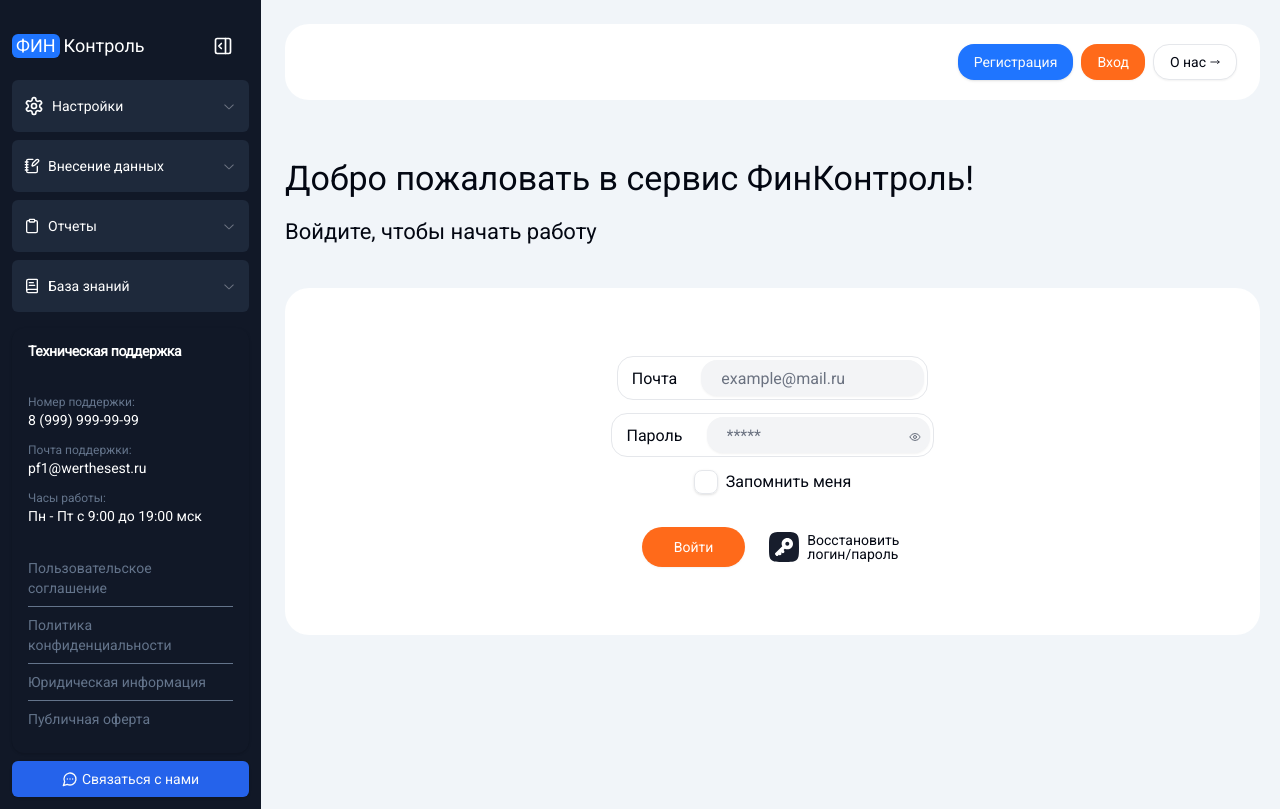
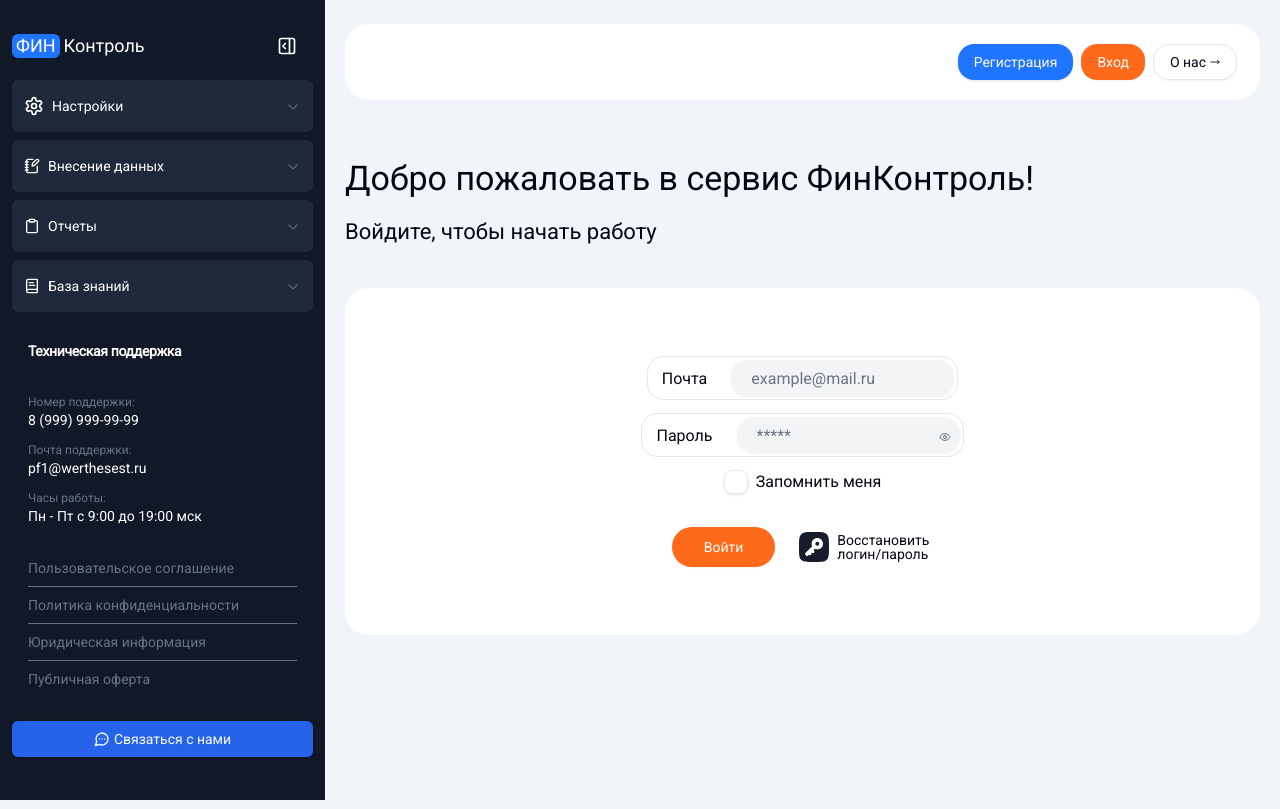
Before and after one commit to edik0101/pofk_frontend, a Next.js app: page /login in a window 1280 px wide. Built offline with nearby package versions, Linux system fonts and the light colour scheme.

Commit message:
fix: fix paths in sibebar, add position fixed

```diff
--- a/src/app/globals.css
+++ b/src/app/globals.css
@@ -40,6 +40,8 @@ body {
     --chart-4: 43 74% 66%;
     --chart-5: 27 87% 67%;
     --radius: 0.5rem;
+    --sidebar-width: 325px;
+    --sidebar-width-collapsed: 85px;
   }
   .dark {
     --background: 224 71.4% 4.1%;
--- a/src/app/layout.tsx
+++ b/src/app/layout.tsx
@@ -1,9 +1,11 @@
+import React from "react";
 import type { Metadata } from "next";
 import { Roboto } from "next/font/google";
 import "./globals.css";
 import SideBar from "@/components/SideBar/SideBar";
 import Header from "@/components/Header/Header";
 import { SideBarProvider } from "@/providers/SideBarContext/SideBarContext";
+import MainContainer from "@/components/MainContainer/MainContainer";
 
 const roboto = Roboto({
   subsets: ["cyrillic"],
@@ -27,10 +29,12 @@ export default function RootLayout({
       >
         <SideBarProvider>
           <SideBar />
-          <div className="w-full px-5 py-6">
-            <Header />
-            <main>{children}</main>
-          </div>
+          <MainContainer>
+            <React.Fragment>
+              <Header />
+              <main>{children}</main>
+            </React.Fragment>
+          </MainContainer>
         </SideBarProvider>
       </body>
     </html>
--- /dev/null
+++ b/src/components/MainContainer/MainContainer.tsx
@@ -0,0 +1,19 @@
+"use client";
+
+import { useSideBar } from "@/providers/SideBarContext/SideBarContext";
+
+export default function MainContainer({
+  children,
+}: {
+  children: React.ReactNode;
+}) {
+  const { isCollapsed } = useSideBar();
+
+  return (
+    <div
+      className={`${isCollapsed ? "lg:w-mainWidthCollapsed" : "lg:w-mainWidth"} w-full px-5 py-6 lg:ml-auto`}
+    >
+      {children}
+    </div>
+  );
+}
--- a/src/components/SideBar/ControlCard/ControlCard.tsx
+++ b/src/components/SideBar/ControlCard/ControlCard.tsx
@@ -21,19 +21,19 @@ const ACCORDION = [
     links: PAGES_SETTINGS,
   },
   {
-    value: "Data Input",
+    value: "data-input",
     name: "Внесение данных",
     icon: <NotebookPen className="size-4" />,
     links: PAGES_DATA_INPUT,
   },
   {
-    value: "Reports",
+    value: "reports",
     name: "Отчеты",
     icon: <Clipboard className="size-4" />,
     links: PAGES_REPORTS,
   },
   {
-    value: "Knowledge Base",
+    value: "knowledge-base",
     name: "База знаний",
     icon: <BookText className="size-4" />,
     links: PAGES_KNOWLEDGE,
@@ -70,7 +70,7 @@ export default function ControlCard({
               {el.links.map((link, i) => (
                 <Link
                   key={link.path}
-                  href={`/${link.path}`}
+                  href={`/${el.value}/${link.path}`}
                   prefetch={false}
                   className={`block border-slate-500 py-2 ${
                     i === el.links.length - 1
--- a/src/components/SideBar/SideBar.tsx
+++ b/src/components/SideBar/SideBar.tsx
@@ -29,25 +29,28 @@ function useWindowSize() {
 }
 
 export default function SideBar() {
-  const [isCollapsed, setIsCollapsed] = useState(false);
   const [isAuth, setIsAuth] = useState(true);
-  const { isOpen, toggleSideBar } = useSideBar();
+  const { isOpen, toggleSideBar, isCollapsed, toggleCollapsed } = useSideBar();
   const width = useWindowSize();
 
   useEffect(() => {
     if (width < 1024) {
-      if (isCollapsed) setIsCollapsed(false);
+      if (isCollapsed) toggleCollapsed(false);
       if (isOpen) toggleSideBar();
     } else if (width >= 1024 && !isOpen) {
       toggleSideBar();
     }
   }, [width]);
 
+  useEffect(() => {
+    document.body.style.overflow = isOpen ? "hidden" : "auto";
+  }, [isOpen]);
+
   return (
     <>
       <aside
-        className={`h-full min-h-screen ${
-          isCollapsed ? "w-min" : "max-w-[385px]"
+        className={`fixed h-full min-h-screen ${
+          isCollapsed ? "w-sideBarWidthCollapsed" : "w-sideBarWidth"
         } ${isOpen ? "max-lg:translate-x-0" : "max-lg:-translate-x-full"} transition-width z-30 mr-1 flex flex-col gap-2 bg-gray-900 p-3 pt-5 text-white duration-300 max-lg:absolute`}
       >
         <div className="flex w-full items-center justify-between">
@@ -60,7 +63,7 @@ export default function SideBar() {
             </p>
           )}
           <Button
-            onClick={() => setIsCollapsed(!isCollapsed)}
+            onClick={() => toggleCollapsed(!isCollapsed)}
             variant="ghost"
             size="icon"
             className="m-2 hidden self-end bg-inherit p-2 hover:opacity-80 lg:block"
@@ -84,7 +87,7 @@ export default function SideBar() {
         {isAuth ? (
           <ControlCard
             isCollapsed={isCollapsed}
-            setIsCollapsed={setIsCollapsed}
+            setIsCollapsed={toggleCollapsed}
           />
         ) : (
           <div
--- a/src/providers/SideBarContext/SideBarContext.tsx
+++ b/src/providers/SideBarContext/SideBarContext.tsx
@@ -5,20 +5,35 @@ import { createContext, useContext, useState, ReactNode } from "react";
 const SideBarContext = createContext<{
   isOpen: boolean;
   toggleSideBar: () => void;
+  isCollapsed: boolean;
+  toggleCollapsed: (value?: boolean) => void;
 }>({
   isOpen: false,
   toggleSideBar: () => {},
+  isCollapsed: false,
+  toggleCollapsed: () => {},
 });
 
 export function SideBarProvider({ children }: { children: ReactNode }) {
   const [isOpen, setIsOpen] = useState(false);
+  const [isCollapsed, setIsCollapsed] = useState(false);
 
   const toggleSideBar = () => {
     setIsOpen((prev) => !prev);
   };
 
+  const toggleCollapsed = (value?: boolean) => {
+    if (typeof value === "boolean") {
+      setIsCollapsed(value);
+    } else {
+      setIsCollapsed((prev) => !prev);
+    }
+  };
+
   return (
-    <SideBarContext.Provider value={{ isOpen, toggleSideBar }}>
+    <SideBarContext.Provider
+      value={{ isOpen, toggleSideBar, isCollapsed, toggleCollapsed }}
+    >
       {children}
     </SideBarContext.Provider>
   );
--- a/tailwind.config.ts
+++ b/tailwind.config.ts
@@ -10,75 +10,81 @@ const config: Config = {
   theme: {
     extend: {
       colors: {
-  			background: 'hsl(var(--background))',
-  			foreground: 'hsl(var(--foreground))',
+        background: "hsl(var(--background))",
+        foreground: "hsl(var(--foreground))",
         card: {
-  				DEFAULT: 'hsl(var(--card))',
-  				foreground: 'hsl(var(--card-foreground))'
+          DEFAULT: "hsl(var(--card))",
+          foreground: "hsl(var(--card-foreground))",
         },
         popover: {
-  				DEFAULT: 'hsl(var(--popover))',
-  				foreground: 'hsl(var(--popover-foreground))'
+          DEFAULT: "hsl(var(--popover))",
+          foreground: "hsl(var(--popover-foreground))",
         },
         primary: {
-  				DEFAULT: 'hsl(var(--primary))',
-  				foreground: 'hsl(var(--primary-foreground))'
+          DEFAULT: "hsl(var(--primary))",
+          foreground: "hsl(var(--primary-foreground))",
         },
         secondary: {
-  				DEFAULT: 'hsl(var(--secondary))',
-  				foreground: 'hsl(var(--secondary-foreground))'
+          DEFAULT: "hsl(var(--secondary))",
+          foreground: "hsl(var(--secondary-foreground))",
         },
         muted: {
-  				DEFAULT: 'hsl(var(--muted))',
-  				foreground: 'hsl(var(--muted-foreground))'
+          DEFAULT: "hsl(var(--muted))",
+          foreground: "hsl(var(--muted-foreground))",
         },
         accent: {
-  				DEFAULT: 'hsl(var(--accent))',
-  				foreground: 'hsl(var(--accent-foreground))'
+          DEFAULT: "hsl(var(--accent))",
+          foreground: "hsl(var(--accent-foreground))",
         },
         destructive: {
-  				DEFAULT: 'hsl(var(--destructive))',
-  				foreground: 'hsl(var(--destructive-foreground))'
+          DEFAULT: "hsl(var(--destructive))",
+          foreground: "hsl(var(--destructive-foreground))",
         },
-  			border: 'hsl(var(--border))',
-  			input: 'hsl(var(--input))',
-  			ring: 'hsl(var(--ring))',
+        border: "hsl(var(--border))",
+        input: "hsl(var(--input))",
+        ring: "hsl(var(--ring))",
         chart: {
-  				'1': 'hsl(var(--chart-1))',
-  				'2': 'hsl(var(--chart-2))',
-  				'3': 'hsl(var(--chart-3))',
-  				'4': 'hsl(var(--chart-4))',
-  				'5': 'hsl(var(--chart-5))'
-  			}
+          "1": "hsl(var(--chart-1))",
+          "2": "hsl(var(--chart-2))",
+          "3": "hsl(var(--chart-3))",
+          "4": "hsl(var(--chart-4))",
+          "5": "hsl(var(--chart-5))",
+        },
+      },
+      width: {
+        sideBarWidth: "var(--sidebar-width)",
+        sideBarWidthCollapsed: "var(--sidebar-width-collapsed)",
+        mainWidth: "calc(100% - var(--sidebar-width))",
+        mainWidthCollapsed: "calc(100% - var(--sidebar-width-collapsed))",
       },
       borderRadius: {
-  			lg: 'var(--radius)',
-  			md: 'calc(var(--radius) - 2px)',
-  			sm: 'calc(var(--radius) - 4px)'
+        lg: "var(--radius)",
+        md: "calc(var(--radius) - 2px)",
+        sm: "calc(var(--radius) - 4px)",
       },
       keyframes: {
-  			'accordion-down': {
+        "accordion-down": {
           from: {
-  					height: '0'
+            height: "0",
           },
           to: {
-  					height: 'var(--radix-accordion-content-height)'
-  				}
+            height: "var(--radix-accordion-content-height)",
           },
-  			'accordion-up': {
+        },
+        "accordion-up": {
           from: {
-  					height: 'var(--radix-accordion-content-height)'
+            height: "var(--radix-accordion-content-height)",
           },
           to: {
-  					height: '0'
-  				}
-  			}
+            height: "0",
+          },
+        },
       },
       animation: {
-  			'accordion-down': 'accordion-down 0.2s ease-out',
-  			'accordion-up': 'accordion-up 0.2s ease-out'
-  		}
-  	}
+        "accordion-down": "accordion-down 0.2s ease-out",
+        "accordion-up": "accordion-up 0.2s ease-out",
+      },
+    },
   },
   plugins: [require("tailwindcss-animate")],
 };
```
Lines whose indentation alone changed are shown as unchanged.
